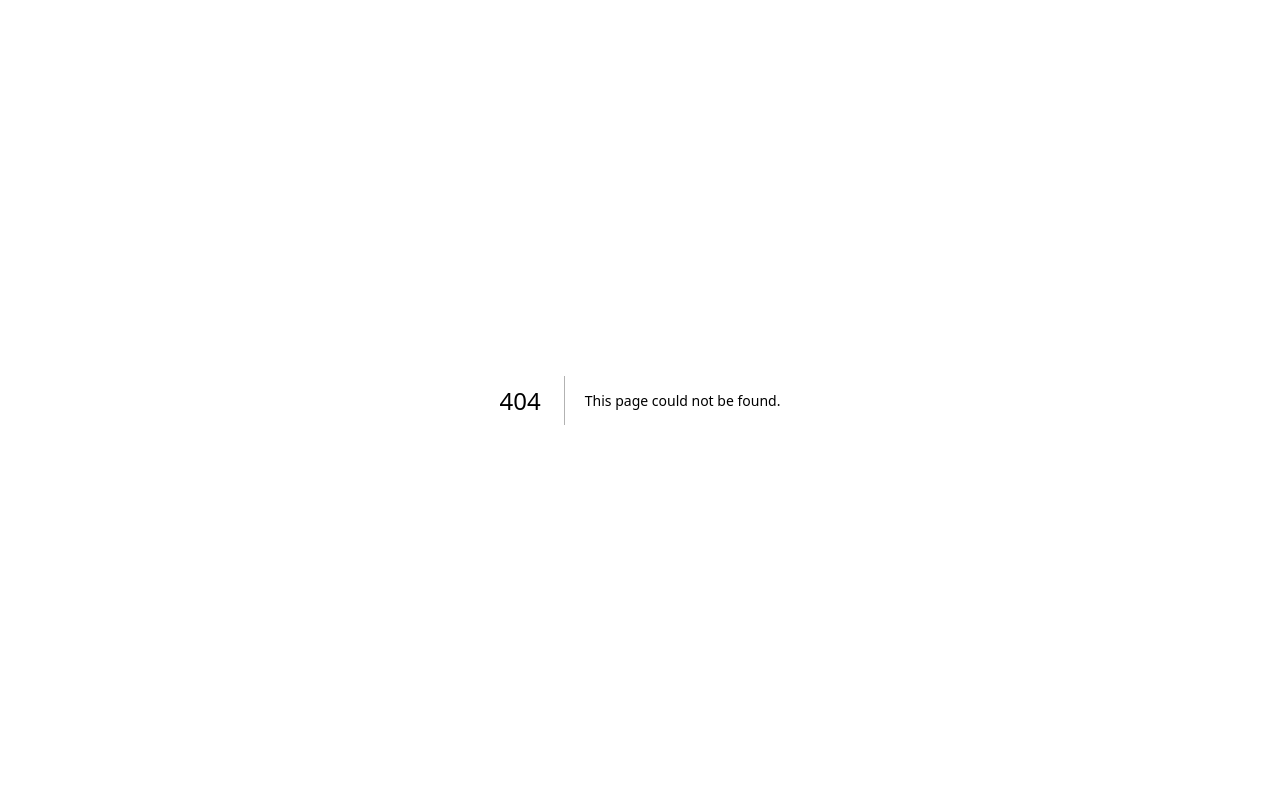
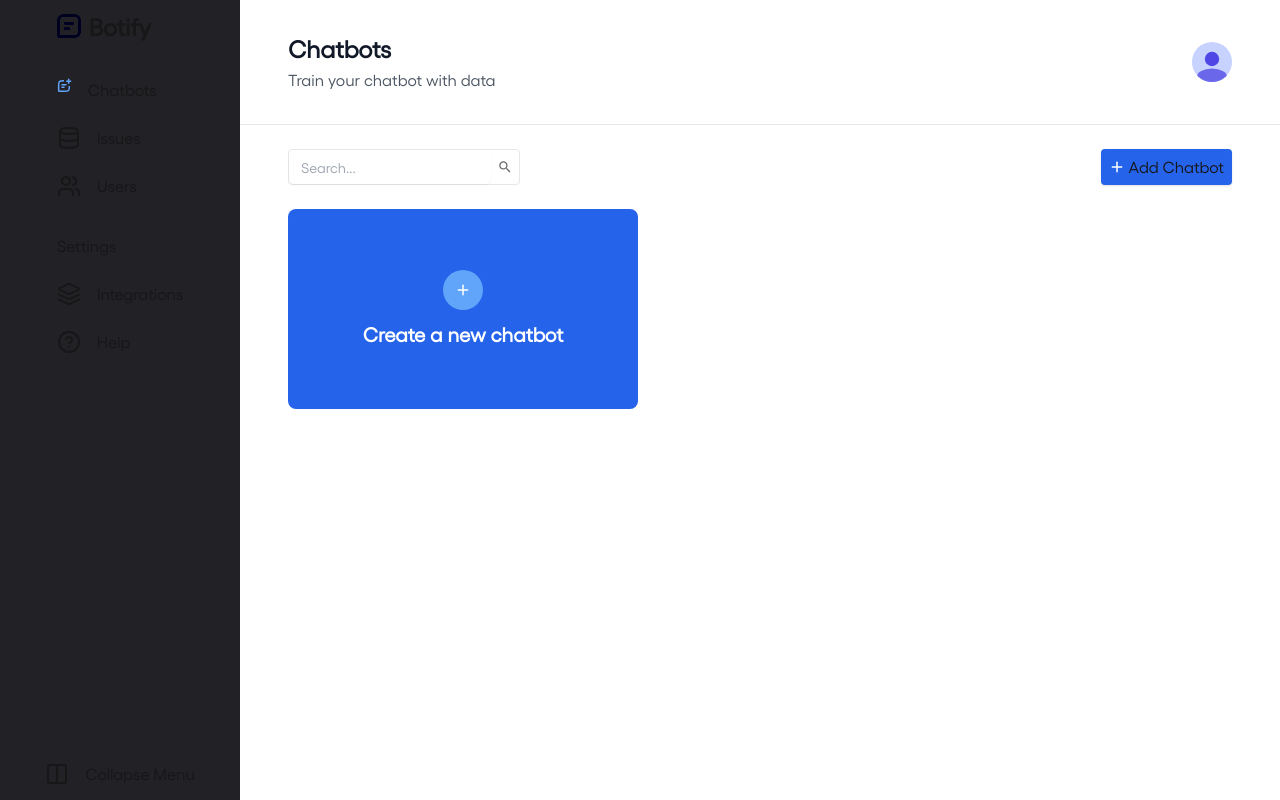
Before and after one commit to Kwabs-97/Botify, a Next.js app: page /dashboard in a window 1280 px wide. Before the commit this address had no page. Built offline with nearby package versions, Linux system fonts and the light colour scheme.

Commit message:
dashboard set up

```diff
--- /dev/null
+++ b/src/app/dashboard/page.js
@@ -0,0 +1,47 @@
+import Sidebar from "@/components/layouts/sidebar";
+import { Avatar } from "@/assets/icons";
+import CustomInput from "@/components/form-elements/CustomInput";
+import CustomButton from "@/components/form-elements/CustomButton";
+import { Search, Plus } from "@/assets/icons";
+import AddChatbotCard from "@/components/misc/AddChatbotCard";
+
+function page() {
+  return (
+    <Sidebar>
+      <div className="flex flex-col gap-6 min-h-screen bg-white ">
+        <div className="header py-8 px-12 border-b border-b-gray-200">
+          <div className="flex flex-row justify-between items-center">
+            <div className="flex flex-col gap-1">
+              <h3 className="text-gray-900 text-2xl leading-8 font-bold">
+                Chatbots
+              </h3>
+              <p className="text-gray-600">Train your chatbot with data</p>
+            </div>
+            <div className="avatar">
+              <Avatar />
+            </div>
+          </div>
+        </div>
+        <div className="px-12">
+          <div className="flex flex-col gap-6">
+            {/* Search box */}
+            <div className="search flex flex-row justify-between">
+              <CustomInput
+                type="search"
+                placeholder="Search..."
+                iconSrc={Search}
+              />
+              <CustomButton iconSrc={Plus}>Add Chatbot</CustomButton>
+            </div>
+            {/* Add chatbot */}
+            <div className="add-chatbot w-full items-start">
+              <AddChatbotCard />
+            </div>
+          </div>
+        </div>
+      </div>
+    </Sidebar>
+  );
+}
+
+export default page;
--- /dev/null
+++ b/src/assets/icons/avatar.jsx
@@ -0,0 +1,29 @@
+function Avatar() {
+  return (
+    <svg
+      xmlns="http://www.w3.org/2000/svg"
+      width="40"
+      height="40"
+      viewBox="0 0 40 40"
+      fill="none"
+    >
+      <circle cx="20" cy="20" r="20" fill="#C7D2FE" />
+      <mask
+        id="mask0_1264_25821"
+        maskUnits="userSpaceOnUse"
+        x="0"
+        y="0"
+        width="40"
+        height="40"
+      >
+        <circle cx="20" cy="20" r="20" fill="#C4C4C4" />
+      </mask>
+      <g mask="url(#mask0_1264_25821)">
+        <ellipse cx="19.9999" cy="35.2" rx="15.2" ry="8.8" fill="#4F46E5" />
+      </g>
+      <circle cx="19.9999" cy="17" r="7.2" fill="#4F46E5" />
+    </svg>
+  );
+}
+
+export default Avatar;
--- /dev/null
+++ b/src/assets/icons/chatbot.jsx
@@ -0,0 +1,28 @@
+import React from "react";
+
+function Chatbot() {
+  return (
+    <svg
+      xmlns="http://www.w3.org/2000/svg"
+      width="15"
+      height="15"
+      viewBox="0 0 15 15"
+      fill="none"
+    >
+      <path
+        d="M7 2.66667C4.486 2.66667 3.22867 2.66667 2.448 3.448C1.66667 4.22867 1.66667 5.486 1.66667 8V12C1.66667 12.6287 1.66667 12.9427 1.86201 13.138C2.05734 13.3333 2.37134 13.3333 3.00001 13.3333H7C9.514 13.3333 10.7713 13.3333 11.552 12.552C12.3333 11.7713 12.3333 10.514 12.3333 8"
+        stroke="#60A5FA"
+        stroke-width="1.5"
+      />
+      <path
+        d="M5 6.66667H9M5 9.33334H7M11.6667 5.33334V1.33334M9.66667 3.33334H13.6667"
+        stroke="#60A5FA"
+        stroke-width="1.5"
+        stroke-linecap="round"
+        stroke-linejoin="round"
+      />
+    </svg>
+  );
+}
+
+export default Chatbot;
--- /dev/null
+++ b/src/assets/icons/index.js
@@ -0,0 +1,4 @@
+export { default as Chatbot } from "./chatbot.jsx";
+export { default as Avatar } from "./avatar.jsx";
+export { default as Search } from "./search.svg";
+export { default as Plus } from "./plus.svg";
--- a/src/components/form-elements/CustomButton.jsx
+++ b/src/components/form-elements/CustomButton.jsx
@@ -12,11 +12,15 @@ export default function CustomButton({
   return (
     <Button
       className={cn(
-        "bg-blue-600 rounded flex flex-row justify-center items-center px-2 py-2.5 text-base",
+        "bg-blue-600 rounded flex flex-row justify-center gap-1 items-center px-2 py-2.5 text-base hover:bg-blue-500 duration-300",
         className
       )}
     >
-      {iconSrc && <Image src={iconSrc} alt="icon" />}
+      {iconSrc && (
+        <div className="">
+          <Image src={iconSrc} alt="icon" />
+        </div>
+      )}
       {children}
     </Button>
   );
--- /dev/null
+++ b/src/components/form-elements/CustomInput.jsx
@@ -0,0 +1,33 @@
+"use client";
+import { useState } from "react";
+import { Input } from "../ui/input";
+import { cn } from "@/lib/utils";
+import Image from "next/image";
+function CustomInput({ className, iconSrc, ...props }) {
+  const [isFocused, setIsFocused] = useState(false);
+  return (
+    <div
+      className={cn(
+        `flex flex-row rounded border h-9 border-lightGray items-center justify-between duration-300 ${
+          isFocused ? "border border-blue-500" : ""
+        }`,
+        className
+      )}
+    >
+      <Input
+        className="border-none text-basicLight h-full w-full py-3 bg-transparent outline-none"
+        placeholder={props.placeholder}
+        type={props.type}
+        onFocus={() => setIsFocused(true)}
+        onBlur={() => setIsFocused(false)}
+      />
+      {iconSrc && (
+        <div className="px-2">
+          <Image src={iconSrc} alt="icon" />
+        </div>
+      )}
+    </div>
+  );
+}
+
+export default CustomInput;
--- /dev/null
+++ b/src/components/layouts/sidebar.jsx
@@ -0,0 +1,84 @@
+import Logo from "../misc/Logo";
+import Link from "next/link";
+import { Columns2, Users, Database, CircleHelp, Layers } from "lucide-react";
+import { Chatbot } from "@/assets/icons";
+
+function Sidebar({ children }) {
+  const navItems = [
+    {
+      link: "Chatbots",
+      icon: <Chatbot />,
+    },
+    {
+      link: "Issues",
+      icon: <Database />,
+    },
+    {
+      link: "Users",
+      icon: <Users />,
+    },
+    {
+      link: "Integrations",
+      icon: <Layers />,
+    },
+    {
+      link: "Help",
+      icon: <CircleHelp />,
+    },
+  ];
+  return (
+    <div className="min-h-screen flex flex-row w-screen">
+      <div className=" bg-basic flex flex-col justify-between items-center  min-w-[240px]">
+        <section className="links flex flex-col gap-4">
+          <header>
+            <Logo className="px-4 py-2.5" />
+          </header>
+          <main className="flex flex-col gap-4">
+            <div className="flex flex-col gap-1">
+              {navItems.slice(0, 3).map((navItem, i) => (
+                <Link
+                  href={navItem.link.toLowerCase()}
+                  key={i}
+                  className="flex flex-row gap-4 px-4 py-2.5"
+                >
+                  <div>{navItem.icon}</div>
+                  <div>
+                    <p>{navItem.link}</p>
+                  </div>
+                </Link>
+              ))}
+            </div>
+            <div className="flex flex-col gap-1">
+              <header className="px-4 py-2.5">Settings</header>
+              {navItems.slice(3).map((navItem, i) => (
+                <Link
+                  key={i}
+                  className="flex flex-row gap-4 px-4 py-2.5"
+                  href={navItem.link.toLowerCase()}
+                >
+                  <div>{navItem.icon}</div>
+                  <div>
+                    <p>{navItem.link}</p>
+                  </div>
+                </Link>
+              ))}
+            </div>
+          </main>
+        </section>
+        <section className="collapsible py-3.5 px-4">
+          <div className="flex flex-row gap-4 justify-center">
+            <div>
+              <Columns2 />
+            </div>
+            <div>
+              <p>Collapse Menu</p>
+            </div>
+          </div>
+        </section>
+      </div>
+      <div className="w-full">{children}</div>
+    </div>
+  );
+}
+
+export default Sidebar;
--- /dev/null
+++ b/src/components/misc/AddChatbotCard.jsx
@@ -0,0 +1,17 @@
+import React from "react";
+import Image from "next/image";
+import { Plus } from "@/assets/icons";
+function AddChatbotCard() {
+  return (
+    <div className="flex flex-col items-center justify-center w-[350px] h-[200px] rounded-lg gap-2.5 bg-blue-600">
+      <div className="rounded-full bg-blue-400 p-3 flex items-center justify-center">
+        <Image src={Plus} alt="icon" className="" />
+      </div>
+      <h5 className="text-white text-xl leading-7 space-x-2 space-y-2 font-bold">
+        Create a new chatbot
+      </h5>
+    </div>
+  );
+}
+
+export default AddChatbotCard;
--- /dev/null
+++ b/src/components/ui/input.jsx
@@ -0,0 +1,20 @@
+import * as React from "react";
+
+import { cn } from "@/lib/utils";
+
+const Input = React.forwardRef(({ className, type, ...props }, ref) => {
+  return (
+    <input
+      type={type}
+      className={cn(
+        "flex h-9 w-full rounded-md border border-input bg-transparent px-3 py-1 text-sm shadow-sm transition-colors file:border-0 file:bg-transparent file:text-sm file:font-medium file:text-foreground placeholder:text-muted-foreground  disabled:cursor-not-allowed disabled:opacity-50",
+        className
+      )}
+      ref={ref}
+      {...props}
+    />
+  );
+});
+Input.displayName = "Input";
+
+export { Input };
--- a/tailwind.config.js
+++ b/tailwind.config.js
@@ -12,6 +12,7 @@ module.exports = {
         foreground: "var(--foreground)",
         basic: "hsl(240, 7%, 14%)",
         basicLight: "hsl(223, 18%, 26%)",
+        lightGray: "hsl(220, 13%, 91%)",
       },
       boxShadow: {
         fallback: "0px 20px 80px 0px #223049",
```
Also changed, not shown: src/assets/icons/plus.svg (added), src/assets/icons/search.svg (added).
